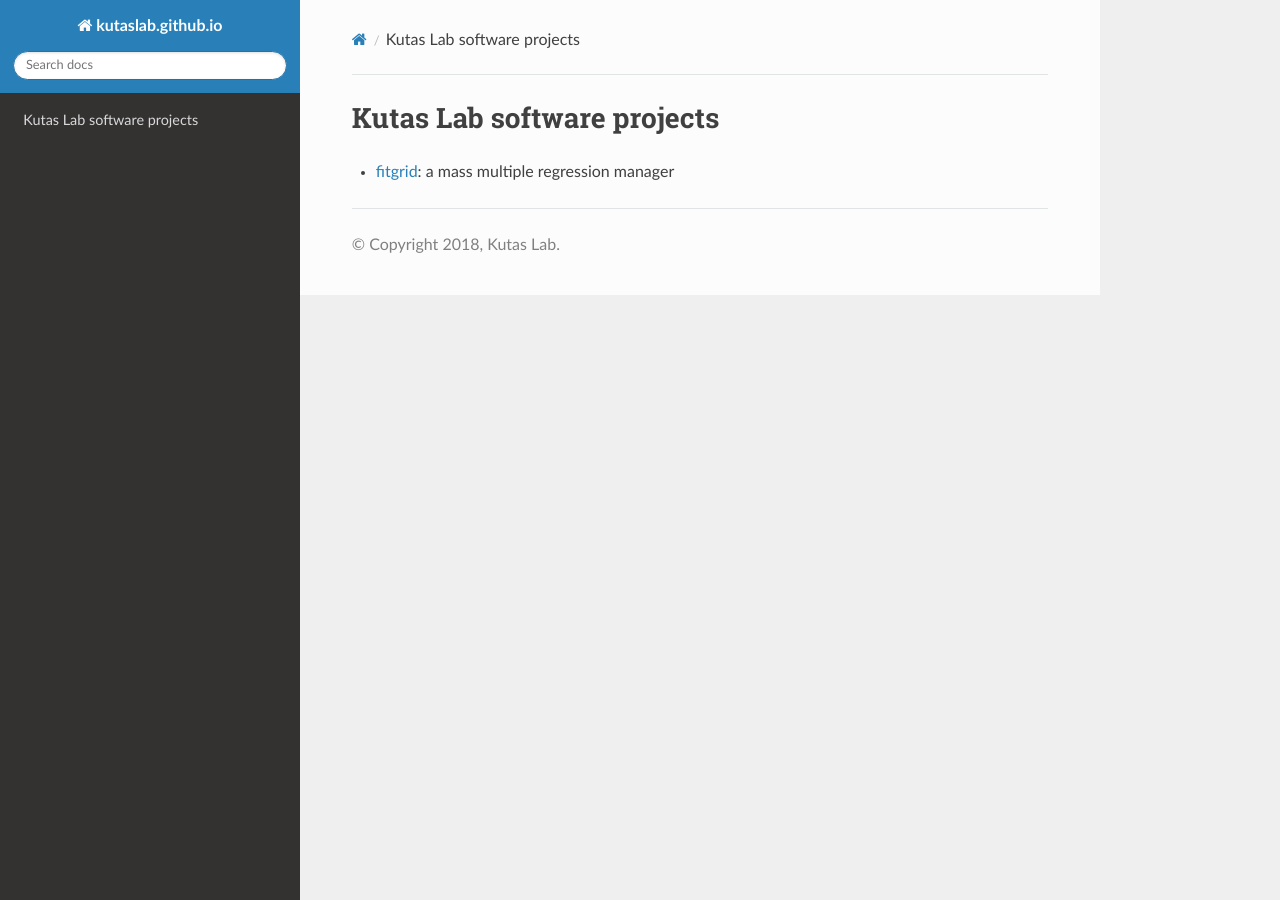
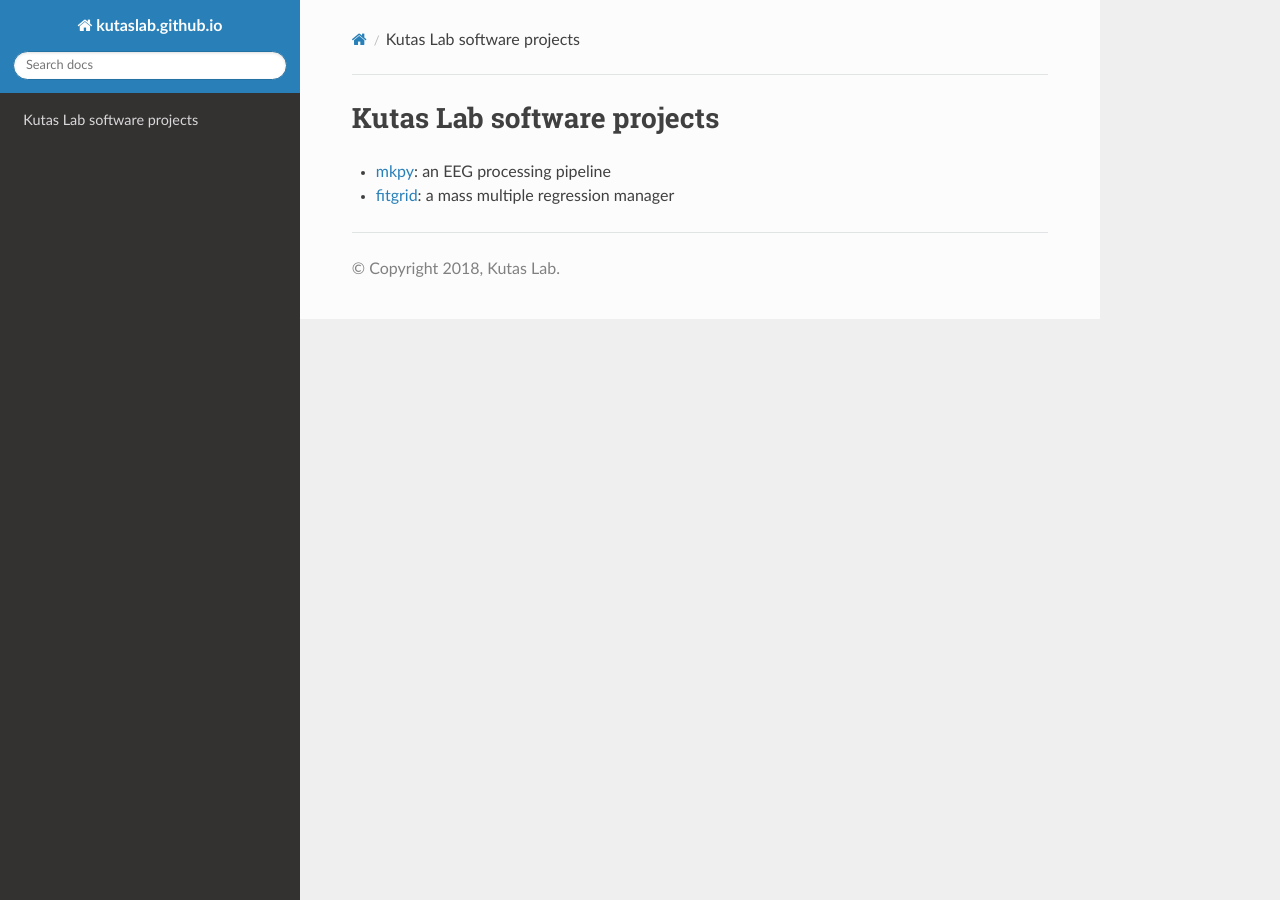
Before and after one commit to kutaslab/kutaslab.github.io, a Sphinx documentation site: the page built from source/index.rst, in a window 1280 px wide. Built offline with Sphinx 7.4.7 and the Read the Docs theme 2.0.0, drawn with Linux system fonts in a browser that asks for light colours.

Commit message:
Add link to mkpy docs.

```diff
--- a/source/index.rst
+++ b/source/index.rst
@@ -6,4 +6,5 @@
 Kutas Lab software projects
 ===========================
 
+* `mkpy <https://kutaslab.github.io/mkpy_public>`_: an EEG processing pipeline
 * `fitgrid <https://kutaslab.github.io/fitgrid>`_: a mass multiple regression manager
```
